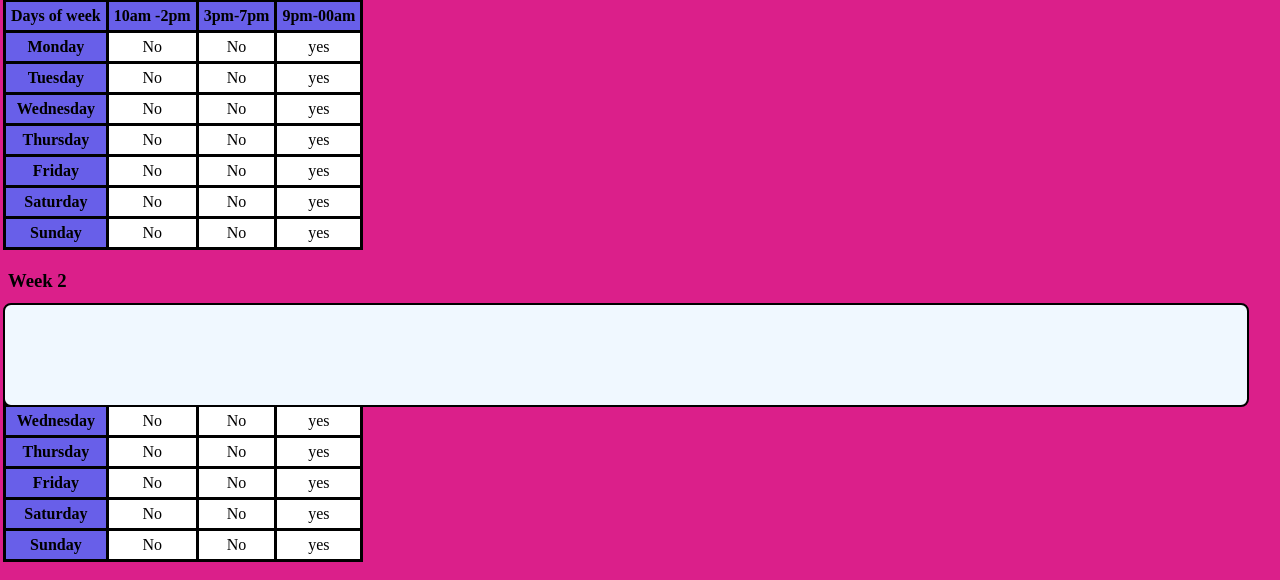
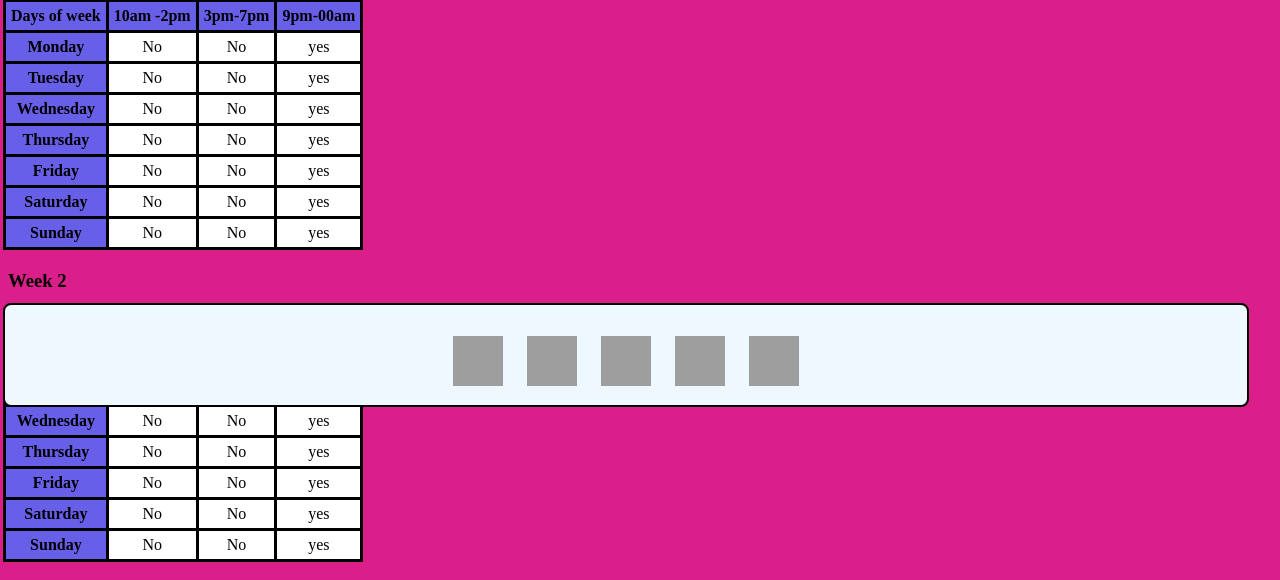
Before and after one commit to j-noon/Moogle_rockstar, a Django app: page / in a window 1280 px wide. Shown: the part 393-973 px from the top of the page. Run offline with Django 5.2, Linux system fonts and the light colour scheme; grey boxes are pictures that could not be loaded.

Commit message:
footer: footer icons added and linked to outside pages

```diff
--- a/core/static/core/css/base.css
+++ b/core/static/core/css/base.css
@@ -99,3 +99,9 @@ h1 {
   padding-left: 10px;
   padding-right: 10px;
 }
+
+.footer-img {
+  height: 50px;
+  width: 50px;
+  justify-content: space-between;
+}
--- a/core/templates/core/base.html
+++ b/core/templates/core/base.html
@@ -45,26 +45,33 @@
   <div id="footer">
     <footer>
       <ul id="footer-list">
-        <li class="footer-icons"><a href="https://discord.gg/GuKNawu4Xc" rel="noopener" target="_blank"><i
-              class="fa-brands fa-discord"></i></a></li>
-        <li class="footer-icons"><a href="https://www.tiktok.com/@moog13rockstar" rel="noopener" target="_blank"><i
-              class="fa-brands fa-tiktok"></i></a></li>
-        <li class="footer-icons"><a href="https://www.instagram.com/moog13rockstar" rel="noopener" target="_blank"><i
-              class="fa-brands fa-instagram"></i></a></li>
-        <li class="footer-icons"><a href="https://www.youtube.com/@margaretcarvotta4968" rel="noopener" target="_blank"><i
-              class="fa-brands fa-youtube"></i></a></li>
-        <li class="footer-icons"><a href="https://www.twitch.tv/moog13rockstar" rel="noopener" target="_blank"><i
-              class="fa-brands fa-twitch"></i></a></li>
+        <li class="footer-icons"><a href="https://discord.gg/GuKNawu4Xc" rel="noopener" target="_blank">
+          <img class="footer-img" src="https://res.cloudinary.com/ddmslr9na/image/upload/v1753182484/discord-icon-black-_i5tvab.webp"></a></li>
+
+
+        <li class="footer-icons"><a href="https://www.tiktok.com/@moog13rockstar" rel="noopener" target="_blank">
+          <img class="footer-img" src="https://res.cloudinary.com/ddmslr9na/image/upload/v1753182484/tik-tok-logo_smtrb5.jpg"></a></li>
+
+        <li class="footer-icons"><a href="https://www.instagram.com/moog13rockstar" rel="noopener" target="_blank">
+          <img class="footer-img" src="https://res.cloudinary.com/ddmslr9na/image/upload/v1753182484/insta-logo_m2cgmb.webp"></a></li>
+
+        <li class="footer-icons"><a href="https://www.youtube.com/@margaretcarvotta4968" rel="noopener" target="_blank">
+          <img class="footer-img" src="https://res.cloudinary.com/ddmslr9na/image/upload/v1753182485/Youtube-Icon_jq09md.webp"></a></li>
+
+        <li class="footer-icons"><a href="https://www.twitch.tv/moog13rockstar" rel="noopener" target="_blank">
+          <img class="footer-img" src="https://res.cloudinary.com/ddmslr9na/image/upload/v1752275880/gallery/pzmngvwzwzyhzkznycse.webp"></a></li>
       </ul>
     </footer>
   </div>
 
+
+  {% block extra_scripts %}
   <!-- kit awesome import -->
   <script></script>
   <!-- linked java script -->
   <script></script>
 
-  {% block extra_scripts %}{% endblock %}
+  {% endblock %}
 
 </body>
 
--- a/gallery/templates/gallery/gallery.html
+++ b/gallery/templates/gallery/gallery.html
@@ -35,4 +35,5 @@
     <br>
     <br>
     <br>
+    <script src="{% static 'core/js/aboutme.js' %}"></script>
     {% endblock %}
```
